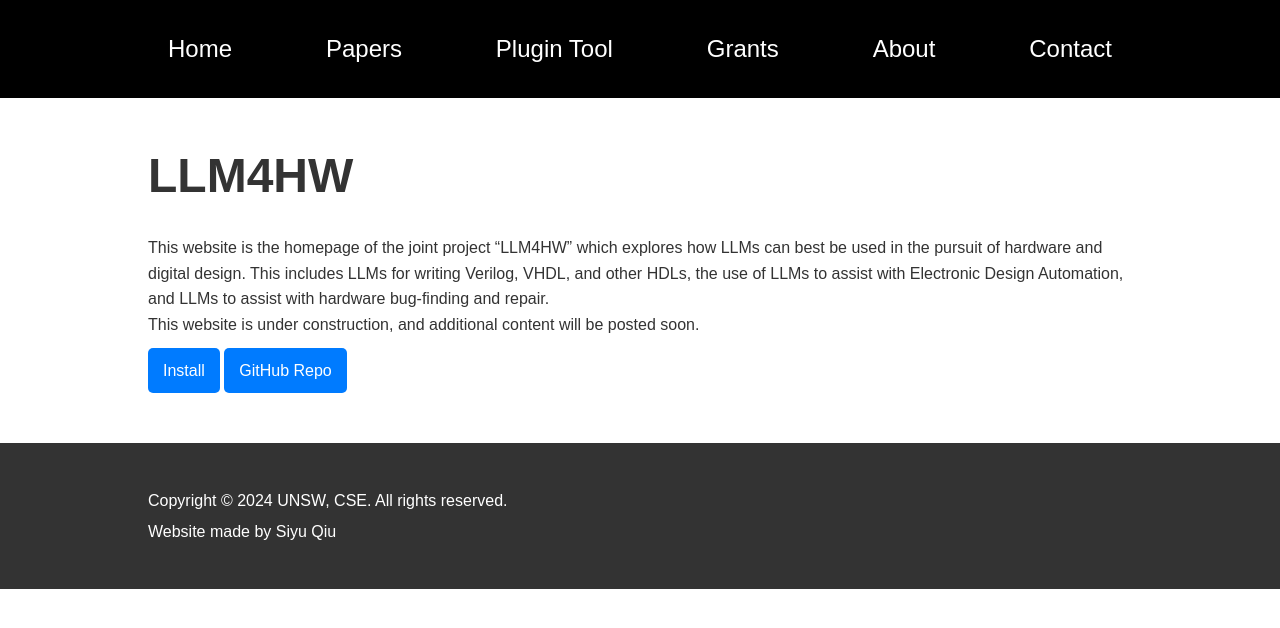
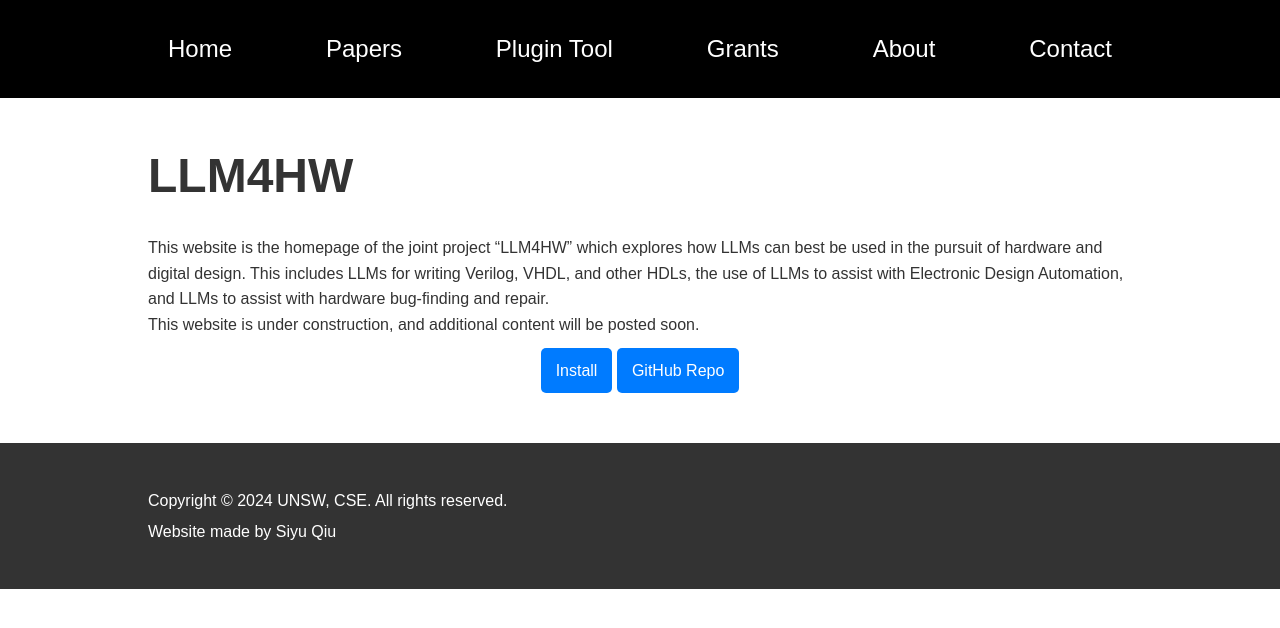
Before and after one commit to llm4hw/llm4hw.github.io, a Jekyll site: the page built from index.md, in a window 1280 px wide. Shown: the top 628 px of the page. Built offline with Jekyll 4.4.1, drawn with Linux system fonts in a browser that asks for light colours.

Commit message:
Update style.css

```diff
--- a/assets/css/style.css
+++ b/assets/css/style.css
@@ -17,6 +17,7 @@
     width: 80%;
     margin: 0 auto; /* Keeps the container centered horizontally */
     padding: 20px;
+    text-align: center; /* Centers text horizontally within its container */
 }
 
 
```
